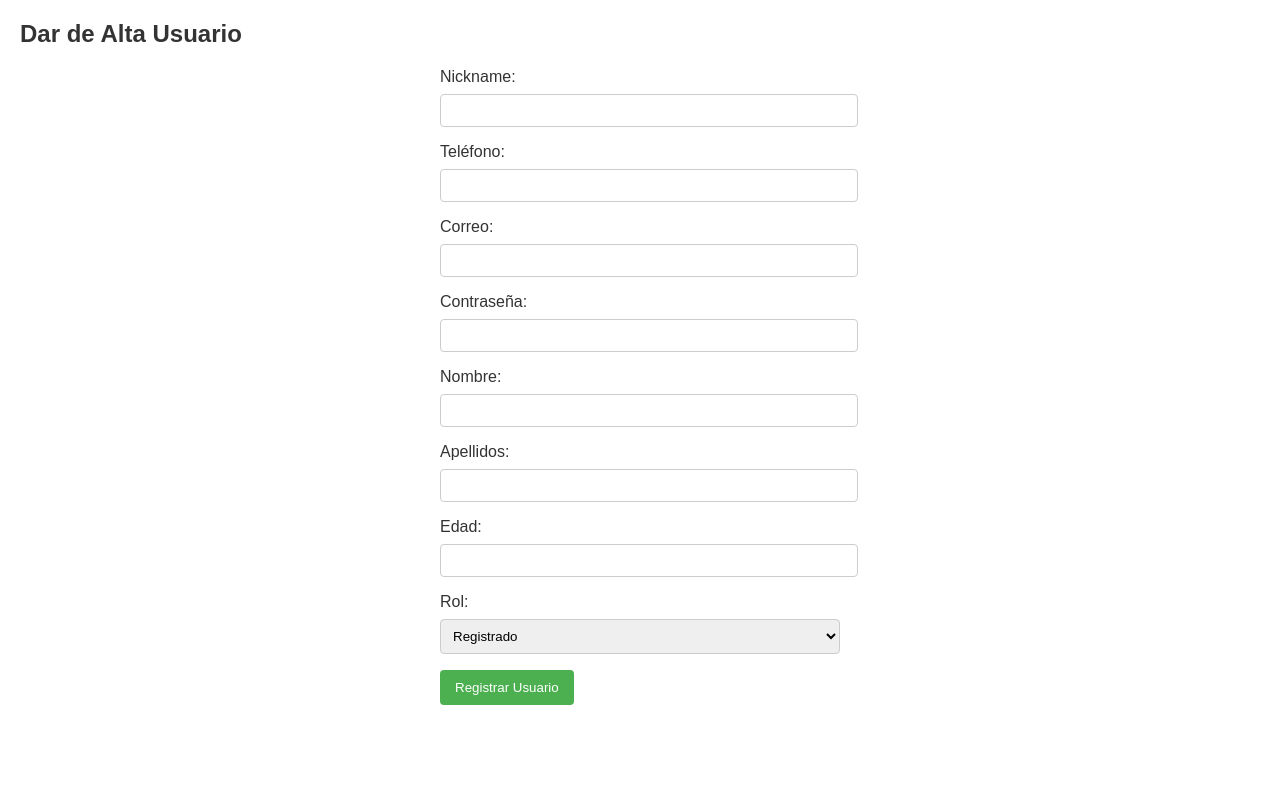
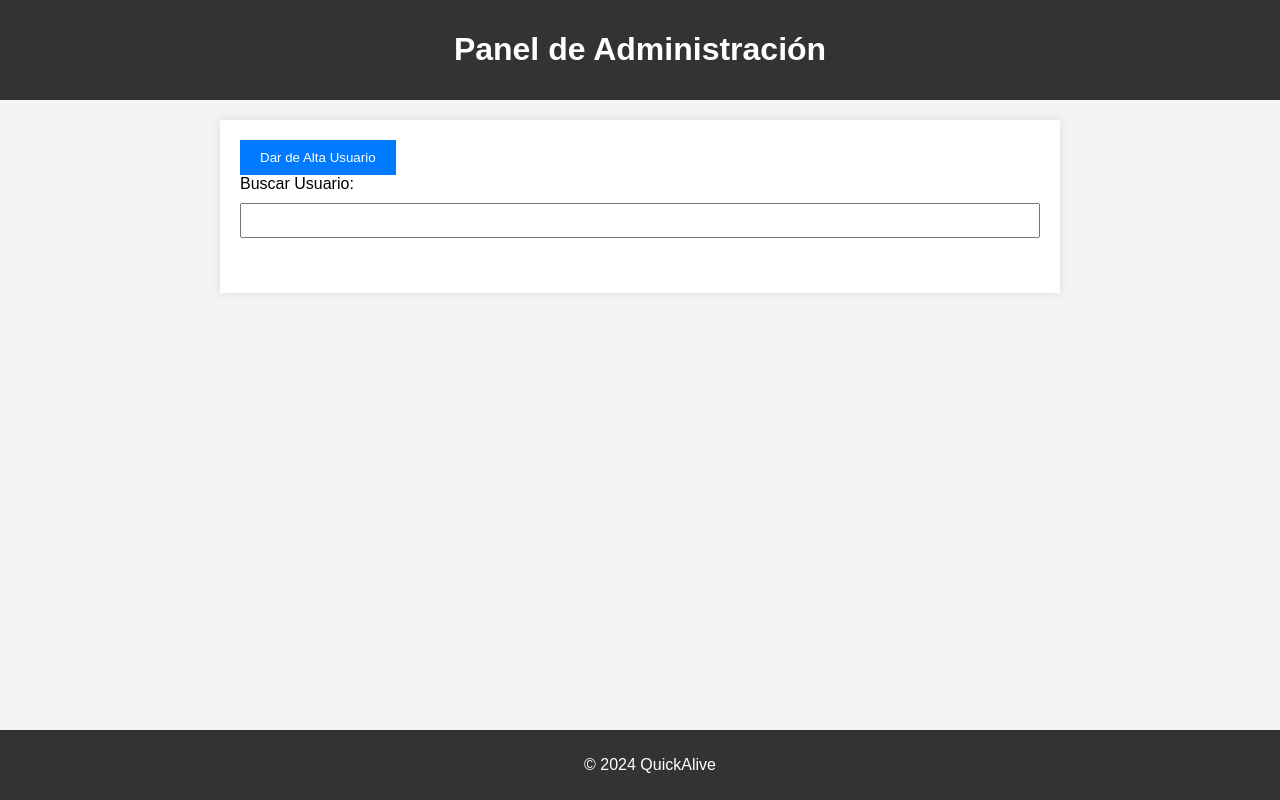
Before and after one commit to francx11/QuickAlive, a PHP site: page /frontend/admin/templates/panelAdmin.html in a window 1280 px wide. Run offline with PHP 8.4, Linux system fonts and the light colour scheme.

Commit message:
Creando cierre de sesión y panel de admin

```diff
--- a/backend/api/sesiones/logout.php
+++ b/backend/api/sesiones/logout.php
@@ -6,7 +6,5 @@ session_unset();
 session_destroy();
 
 // Redirigir a la página de inicio de sesión
-header("Location: index.php");
+header("Location: ../../../index.php");
 exit();
-
-?>
--- a/frontend/admin/css/panelAdmin.css
+++ b/frontend/admin/css/panelAdmin.css
@@ -1,41 +1,61 @@
+/* estilos.css */
+
 body {
     font-family: Arial, sans-serif;
-    margin: 20px;
+    margin: 0;
+    padding: 0;
+    background-color: #f4f4f4;
 }
 
-h2 {
-    color: #333;
+header {
+    background-color: #333;
+    color: #fff;
+    padding: 10px;
+    text-align: center;
 }
 
-form {
-    max-width: 400px;
+main {
+    max-width: 800px;
     margin: 20px auto;
+    padding: 20px;
+    background-color: #fff;
+    box-shadow: 0 0 10px rgba(0, 0, 0, 0.1);
+}
+
+button {
+    background-color: #007bff;
+    color: #fff;
+    padding: 10px 20px;
+    border: none;
+    cursor: pointer;
+}
+
+button:hover {
+    background-color: #0056b3;
 }
 
 label {
     display: block;
-    margin-bottom: 8px;
-    color: #333;
+    margin-bottom: 10px;
 }
 
-input,
-select {
+input {
+    padding: 8px;
     width: 100%;
-    padding: 8px;
-    margin-bottom: 16px;
-    border: 1px solid #ccc;
-    border-radius: 4px;
+    box-sizing: border-box;
+    margin-bottom: 15px;
 }
 
-button {
-    background-color: #4caf50;
-    color: white;
-    padding: 10px 15px;
-    border: none;
-    border-radius: 4px;
-    cursor: pointer;
+#resultadosBusqueda {
+    margin-top: 20px;
 }
 
-button:hover {
-    background-color: #45a049;
+footer {
+    background-color: #333;
+    color: #fff;
+    padding: 10px;
+    text-align: center;
+    position: fixed;
+    bottom: 0;
+    width: 100%;
 }
--- /dev/null
+++ b/frontend/admin/js/buscarUsuarios.js
@@ -0,0 +1,27 @@
+$(document).ready(function() {
+    $('#nickNameBuscado').on('input', function() {
+        var nickNameBuscado = $(this).val();
+
+        // Realizar la solicitud AJAX con jQuery
+        $.ajax({
+            type: 'POST',
+            url: 'http://localhost/quickalive/backend/admin/panelAdmin.php',
+            data: { nickNameBuscado: nickNameBuscado },
+            dataType: 'json',
+            success: function(resultados) {
+                mostrarResultados(resultados);
+            }
+        });
+    });
+
+    function mostrarResultados(resultados) {
+        var resultadosDiv = $('#resultadosBusqueda');
+        resultadosDiv.empty();
+
+        // Iterar sobre los resultados y mostrarlos en el div
+        $.each(resultados, function(index, usuario) {
+            var usuarioDiv = $('<div>').text(usuario.nickName); // Puedes mostrar otros detalles según tus necesidades
+            resultadosDiv.append(usuarioDiv);
+        });
+    }
+});
--- a/frontend/admin/templates/panelAdmin.html
+++ b/frontend/admin/templates/panelAdmin.html
@@ -3,41 +3,39 @@
 	<head>
 		<meta charset="UTF-8" />
 		<meta name="viewport" content="width=device-width, initial-scale=1.0" />
-        <link href="/QuickAlive/frontend/admin/css/panelAdmin.css" rel="stylesheet" type="text/css"></link>
-		<title>Registro de Usuario</title>
+		<link href="/quickalive/frontend/admin/css/panelAdmin.css" rel="stylesheet" type="text/css" />
+        <script src="https://code.jquery.com/jquery-3.6.0.min.js"></script>
+        <script src="/quickalive/frontend/admin/js/buscarUsuarios.js"></script>
+    </head>
+		<title>Panel de Administración</title>
 	</head>
 	<body>
-		<h2>Dar de Alta Usuario</h2>
+		<header>
+			<h1>Panel de Administración</h1>
+		</header>
 
-		<form action="http://localhost/quickalive/backend/admin/panelAdmin.php" method="post">
-			<label for="nickName">Nickname:</label>
-			<input type="text" id="nickName" name="nickName" required />
+		<main>
+			<button
+				id="altaUsuarioButton"
+				onclick="window.location.href='/quickalive/backend/admin/altaUsuario.php'"
+			>
+				Dar de Alta Usuario
+			</button>
 
-			<label for="telefono">Teléfono:</label>
-			<input type="tel" id="telefono" name="telefono" />
+			<div>
+				<label for="nickNameBuscado">Buscar Usuario:</label>
+				<input
+					type="text"
+					id="nickNameBuscado"
+					name="nickNameBuscado"
+				/>
+			</div>
 
-			<label for="correo">Correo:</label>
-			<input type="email" id="correo" name="correo" />
+			<div id="resultadosBusqueda"></div>
+		</main>
 
-			<label for="password">Contraseña:</label>
-			<input type="password" id="password" name="password" required />
-
-			<label for="nombre">Nombre:</label>
-			<input type="text" id="nombre" name="nombre" />
-
-			<label for="apellidos">Apellidos:</label>
-			<input type="text" id="apellidos" name="apellidos" />
-
-			<label for="edad">Edad:</label>
-			<input type="number" id="edad" name="edad" />
-
-			<label for="rol">Rol:</label>
-			<select id="rol" name="rol">
-				<option value="registrado">Registrado</option>
-				<option value="admin">Administrador</option>
-			</select>
-
-			<button type="submit">Registrar Usuario</button>
-		</form>
+		<footer>
+			<p>&copy; 2024 QuickAlive</p>
+		</footer>
 	</body>
 </html>
```
Also changed, not shown: backend/admin/altaUsuario.php (added, +47 -0 lines), backend/admin/panelAdmin.php (+9 -31 lines), backend/bd/bd.php (+26 -0 lines), frontend/admin/css/altaUsuario.css (added, +41 -0 lines), frontend/admin/templates/altaUsuario.html (added, +43 -0 lines), index.css (+43 -8 lines), index.html (+19 -9 lines), index.php (+9 -5 lines).
